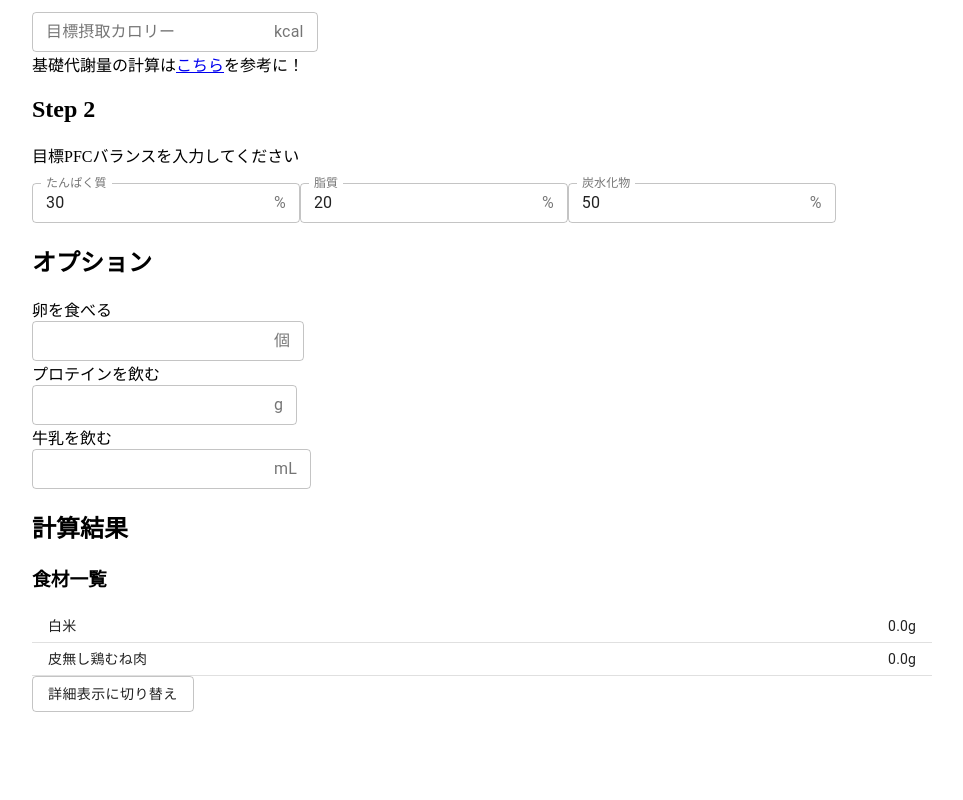
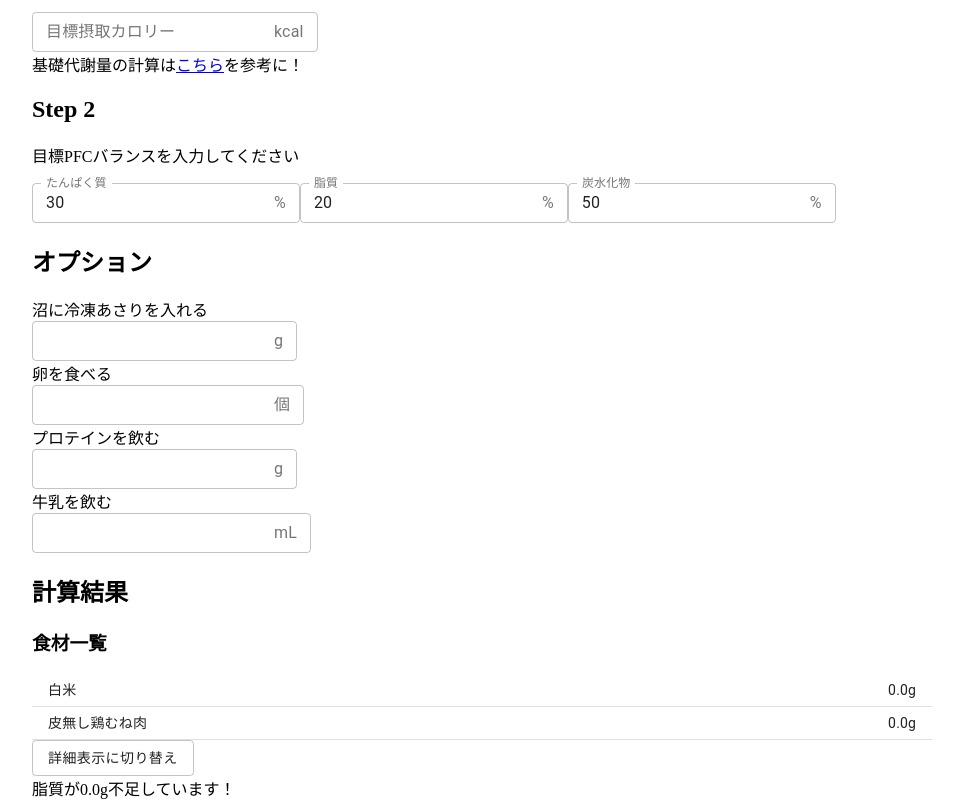
Before and after one commit to uhey22e/numa-calculator, a React (Create React App) app: page / in a window 1280 px wide. Shown: the part 164-964 px from the top of the page, without its empty margins (158-1121 px from the left). Before the commit the page ends 876 px from the top, so only its background shows below. Built offline with nearby package versions, Linux system fonts and the light colour scheme; the HTML template or start-up script is replaced by a standard one.

Commit message:
あさり追加

```diff
--- a/src/App.tsx
+++ b/src/App.tsx
@@ -1,12 +1,12 @@
 import React from "react";
 import "./App.css";
-import foodsData from "./foodsData";
 import AdditionalFoodInput from "./AdditionalFoodInput";
 import Ingredient from "./ingredient";
 import TargetCalorieInput from "./TargetCalorieInput";
 import PFCBalanceInput from "./PFCBalanceInput";
 import CalcurationResult from "./CalcurationResult";
 import { PFCBalance } from "./types";
+import { isNullOrUndefined } from "util";
 
 type Props = {};
 type State = {
@@ -46,8 +46,8 @@ export default function App(props: Props) {
     };
   };
   // Filter out 'undefined'
-  const validAdditionalFoods = Object.values(ingredients).filter((v) =>
-    Boolean(v)
+  const validAdditionalFoods = Object.values(ingredients).filter(
+    (v) => v !== undefined
   ) as Ingredient[];
   const additionalFoodProteinGram = validAdditionalFoods.reduce<number>(
     (acc, cur) => {
@@ -55,11 +55,8 @@ export default function App(props: Props) {
     },
     0
   );
-  const additionalFoodCarbsGram = validAdditionalFoods.reduce<number>(
-    (acc, cur) => {
-      return acc + cur.carbsGram;
-    },
-    0
+  const additionalFoodCarbsGram = Ingredient.totalCarbsGram(
+    validAdditionalFoods
   );
 
   // Calc amount of rice and chicken
@@ -75,6 +72,10 @@ export default function App(props: Props) {
     "皮無し鶏むね肉",
     targetProteinGram
   );
+
+  const remainingFat =
+    (targetCalorie * pfcBalance.fatPct) / 100 / 9 -
+    Ingredient.totalFatGram([rice, chicken, ...validAdditionalFoods]);
 
   return (
     <div className="App">
@@ -105,6 +106,13 @@ export default function App(props: Props) {
         <h2>オプション</h2>
 
         <div>
+          <AdditionalFoodInput
+            title="沼に冷凍あさりを入れる"
+            foodName="冷凍あさり"
+            foodKey="frozenAsari"
+            unitName="g"
+            onChange={handleChangeAdditionalFoods("frozenAsari")}
+          />
           <AdditionalFoodInput
             title="卵を食べる"
             foodName="卵"
@@ -138,7 +146,7 @@ export default function App(props: Props) {
           ingredients={[rice, chicken, ...validAdditionalFoods]}
         />
 
-        {/* <div>脂質が{remainingFat.toFixed(1)}g不足しています！</div> */}
+        <div>脂質が{remainingFat.toFixed(1)}g不足しています！</div>
       </div>
     </div>
   );
--- a/src/PFCBalanceInput.tsx
+++ b/src/PFCBalanceInput.tsx
@@ -83,6 +83,7 @@ export default function PFCBalanceInput(props: Props) {
   const nutrientsInput = nutrients.map((nutrient) => {
     return (
       <TextField
+        key={nutrient.key}
         label={nutrient.label}
         size="small"
         type="number"
--- a/src/foodsData.ts
+++ b/src/foodsData.ts
@@ -67,6 +67,15 @@ const foodsData: {
     note: "MyProtein Impactホエイプロテイン(ミルクティー)",
     availableUnits: [],
   },
+  frozenAsari: {
+    unitGram: 100,
+    protein: 13.3,
+    fat: 1.6,
+    carbs: 4.9,
+    description: "冷凍あさりむき身",
+    note: "CGC 断然お得 むきあさり",
+    availableUnits: [],
+  },
 };
 
 export default foodsData;
--- a/src/ingredient.ts
+++ b/src/ingredient.ts
@@ -81,4 +81,22 @@ export default class Ingredient {
       (proteinGram / foodsData[foodKey].protein) * foodsData[foodKey].unitGram;
     return new Ingredient(foodKey, name, netGram);
   }
+
+  static totalKCal(ingredients: Ingredient[]): number {
+    return ingredients.reduce<number>((acc, cur: Ingredient) => {
+      return acc + cur.netKCal;
+    }, 0);
+  }
+
+  static totalCarbsGram(ingredients: Ingredient[]): number {
+    return ingredients.reduce<number>((acc, cur: Ingredient) => {
+      return acc + cur.carbsGram;
+    }, 0);
+  }
+
+  static totalFatGram(ingredients: Ingredient[]): number {
+    return ingredients.reduce<number>((acc, cur: Ingredient) => {
+      return acc + cur.fatGram;
+    }, 0);
+  }
 }
```
